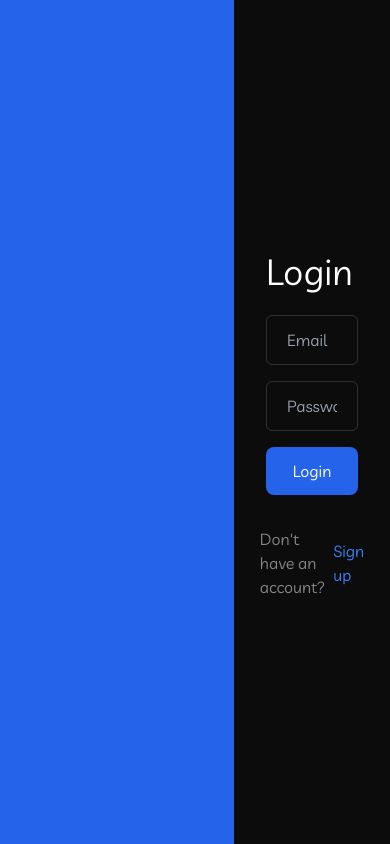
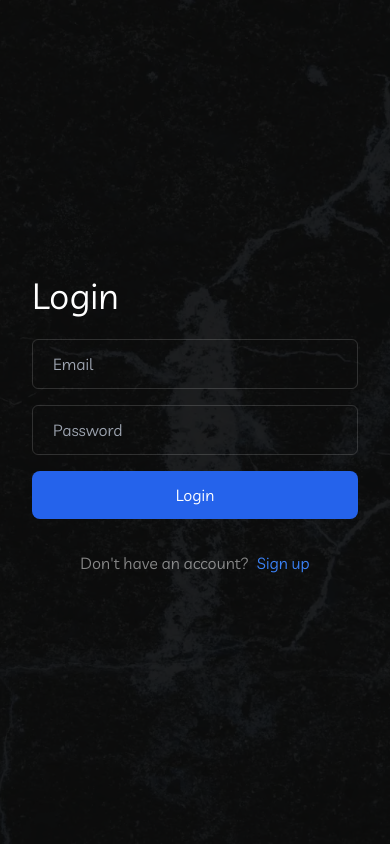
Before and after one commit to mukulTriesCode/cash-app-react, a React (Vite) app: page /login in a window 390 px wide. Built offline with nearby package versions, Linux system fonts and the light colour scheme.

Commit message:
Refactor Layout component to comment out mobile detection and adjust layout classes for responsiveness

```diff
--- a/src/components/Layout.tsx
+++ b/src/components/Layout.tsx
@@ -8,11 +8,11 @@ import { Outlet, useLocation } from "react-router-dom";
 import Sidebar from "./Sidebar";
 import Navbar from "./Navbar";
 import background from "../assets/Dashboard-min.webp";
-import useMobile from "@/hooks/useMobile";
+// import useMobile from "@/hooks/useMobile";
 import { routes } from "../routes";
 
 const Layout: React.FC = () => {
-  const isMobile = useMobile(640);
+  // const isMobile = useMobile(640);
   const location = useLocation();
 
   const isProtectedRoute = routes.find(
@@ -32,7 +32,7 @@ const Layout: React.FC = () => {
                   : "relative grid grid-cols-5"
               }
             >
-              {!isMobile && (
+              {/* {!isMobile && ( */}
                 <div className="absolute z-[-1] top-0 left-0 w-full min-h-screen h-full opacity-10">
                   <img
                     className="w-full h-full object-cover"
@@ -47,15 +47,15 @@ const Layout: React.FC = () => {
                     height="1080"
                   />
                 </div>
-              )}
+              {/* )} */}
               {isProtectedRoute ? (
                 <Navbar />
               ) : (
-                <div className="col-span-3 bg-blue-600"></div>
+                <div className="hidden sm:block col-span-3 bg-blue-600"></div>
               )}
               <div
                 className={`${
-                  isProtectedRoute ? "pt-[81px] xs:pt-[95px]" : "col-span-2"
+                  isProtectedRoute ? "pt-[81px] xs:pt-[95px]" : "col-span-5 sm:col-span-2"
                 }`}
               >
                 {isProtectedRoute ? (
```
